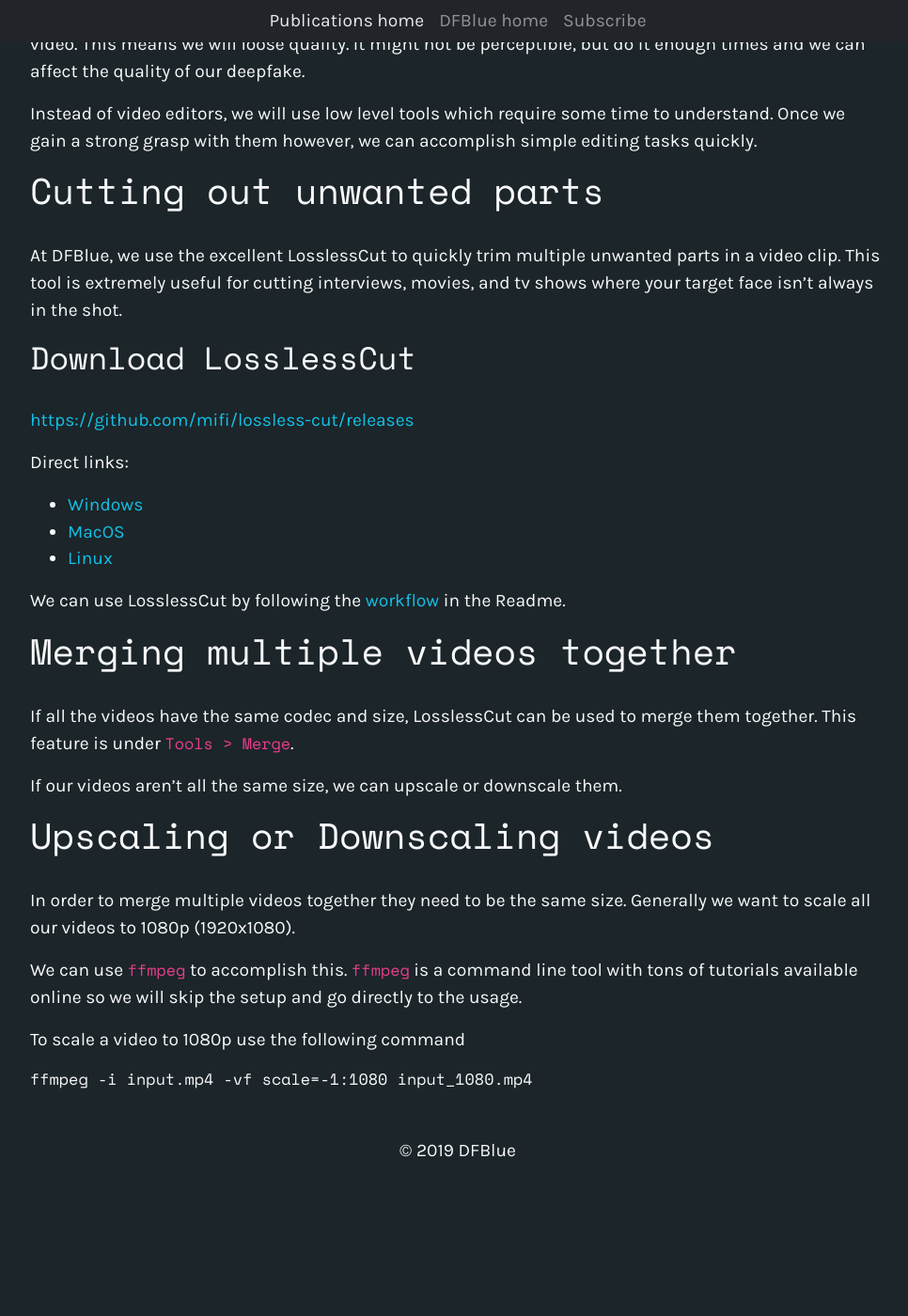
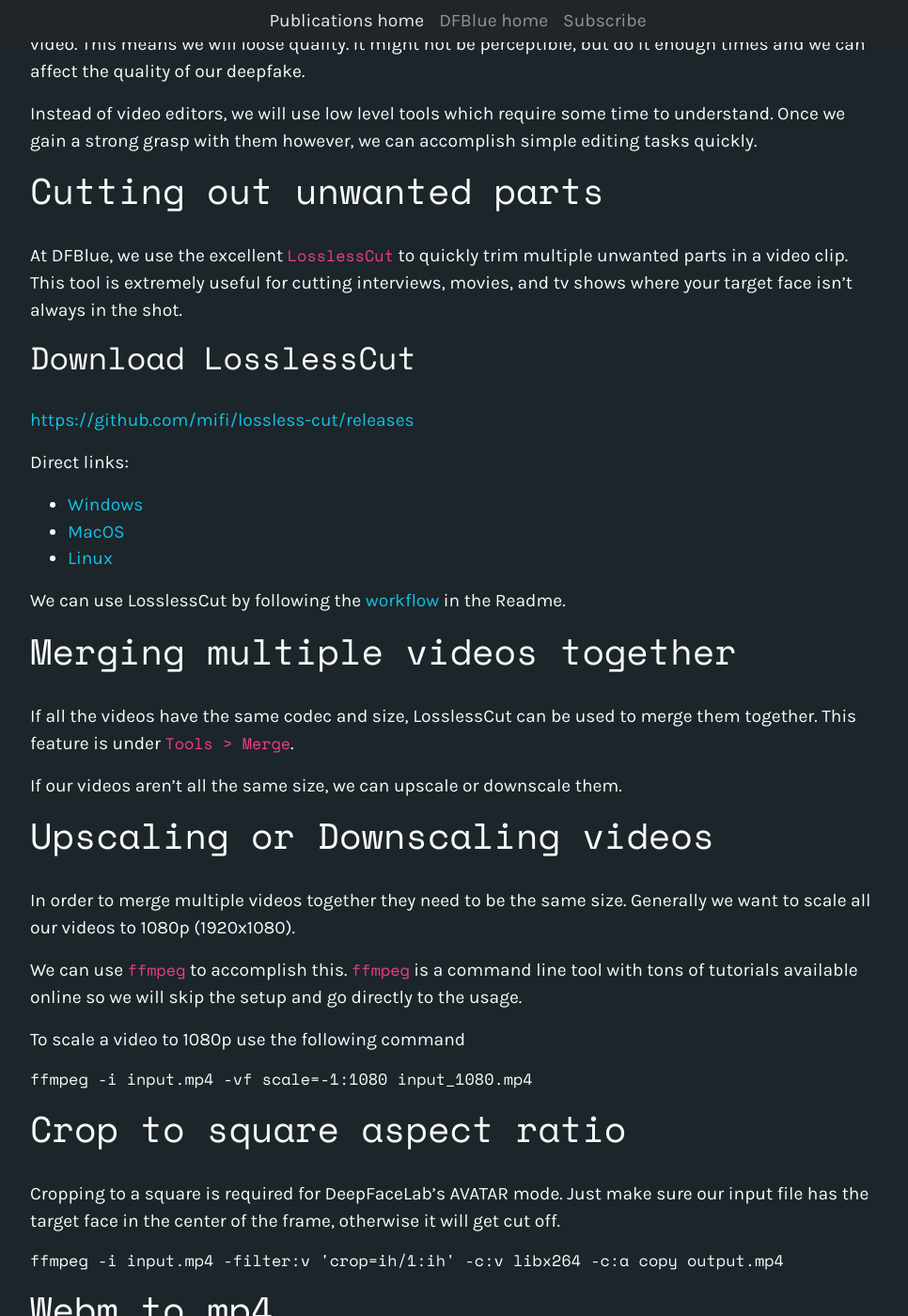
Before and after one commit to dfblue/dfblue.github.io, a Jekyll site: the page built from _posts/2019-11-05-useful-ffmpeg-commands-for-creating-deepfakes.md, in a window 1280 px wide and 1400 px high, scrolled down 514 px. Shown: the whole window at 94% size, without its empty margins (153-1119 px from the left). Built offline with Jekyll 4.4.1, drawn with Linux system fonts in a browser that asks for light colours; before the commit the page ends 1752 px from its top, so only the background shows below that; some of the changed text lies outside the part shown.

Commit message:
Update from Forestry.io sdgandhi updated _posts/2019-11-05-useful-ffmpeg-commands-for-creating-deepfakes.md

```diff
--- a/_posts/2019-11-05-useful-ffmpeg-commands-for-creating-deepfakes.md
+++ b/_posts/2019-11-05-useful-ffmpeg-commands-for-creating-deepfakes.md
@@ -23,7 +23,7 @@
 
 ## Cutting out unwanted parts
 
-At DFBlue, we use the excellent LosslessCut to quickly trim multiple unwanted parts in a video clip. This tool is extremely useful for cutting interviews, movies, and tv shows where your target face isn't always in the shot.
+At DFBlue, we use the excellent `LosslessCut` to quickly trim multiple unwanted parts in a video clip. This tool is extremely useful for cutting interviews, movies, and tv shows where your target face isn't always in the shot.
 
 ### Download LosslessCut
 
@@ -52,3 +52,17 @@
 To scale a video to 1080p use the following command
 
     ffmpeg -i input.mp4 -vf scale=-1:1080 input_1080.mp4
+
+## Crop to square aspect ratio
+
+Cropping to a square is required for DeepFaceLab's AVATAR mode. Just make sure our input file has the target face in the center of the frame, otherwise it will get cut off.
+
+    ffmpeg -i input.mp4 -filter:v 'crop=ih/1:ih' -c:v libx264 -c:a copy output.mp4
+
+## Webm to mp4
+
+Many 4k videos we find online will be in `webm` format. If we want to splice these videos together with other mp4 files, it's easier to convert the webm to mp4 first. We can also use this along with downscaling since `ffmpg` automatically uses the file extension as a hint for the correct format to use.
+
+    ffmpeg -i video.webm -crf 26 video.mp4
+
+> #### Hope this helps!
```
